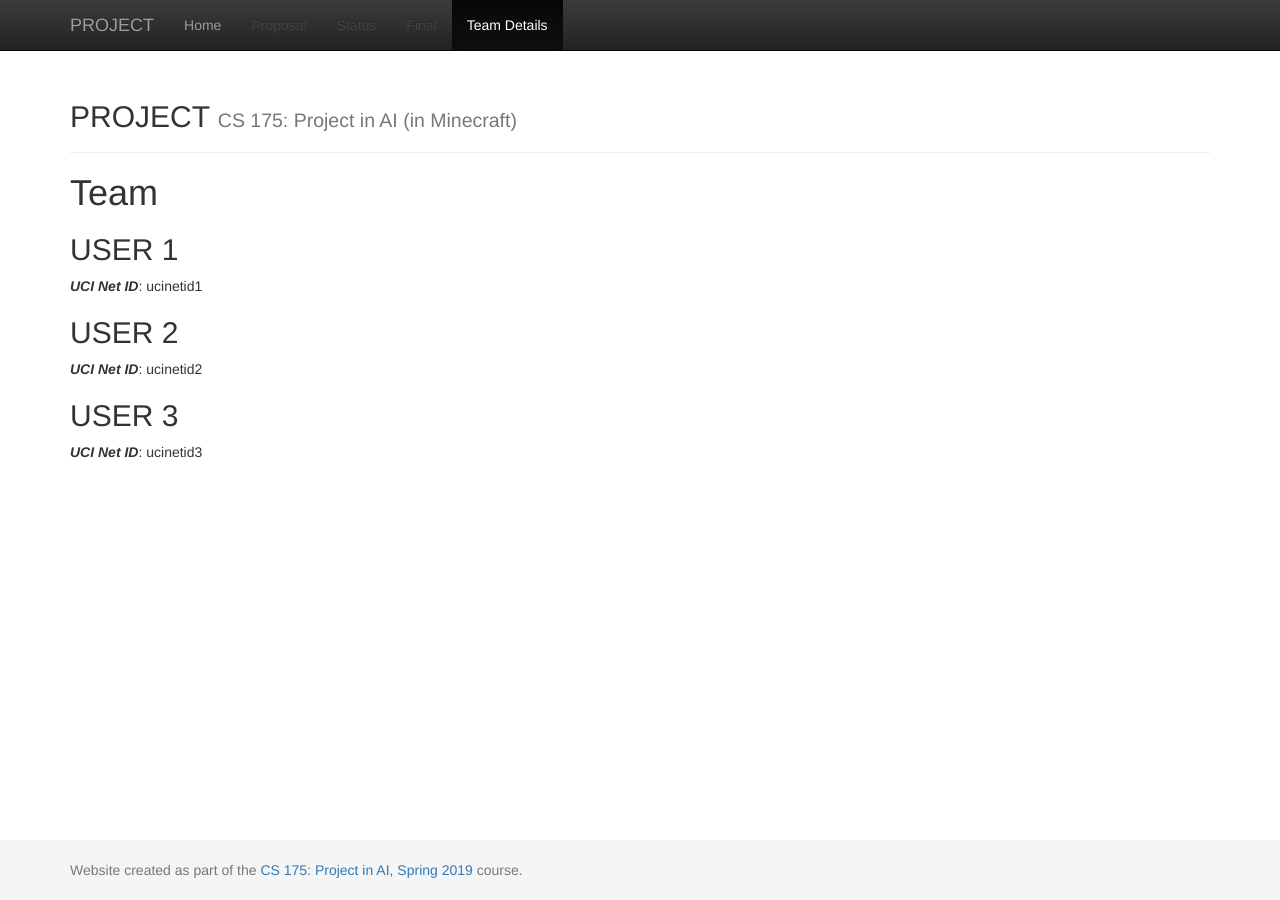
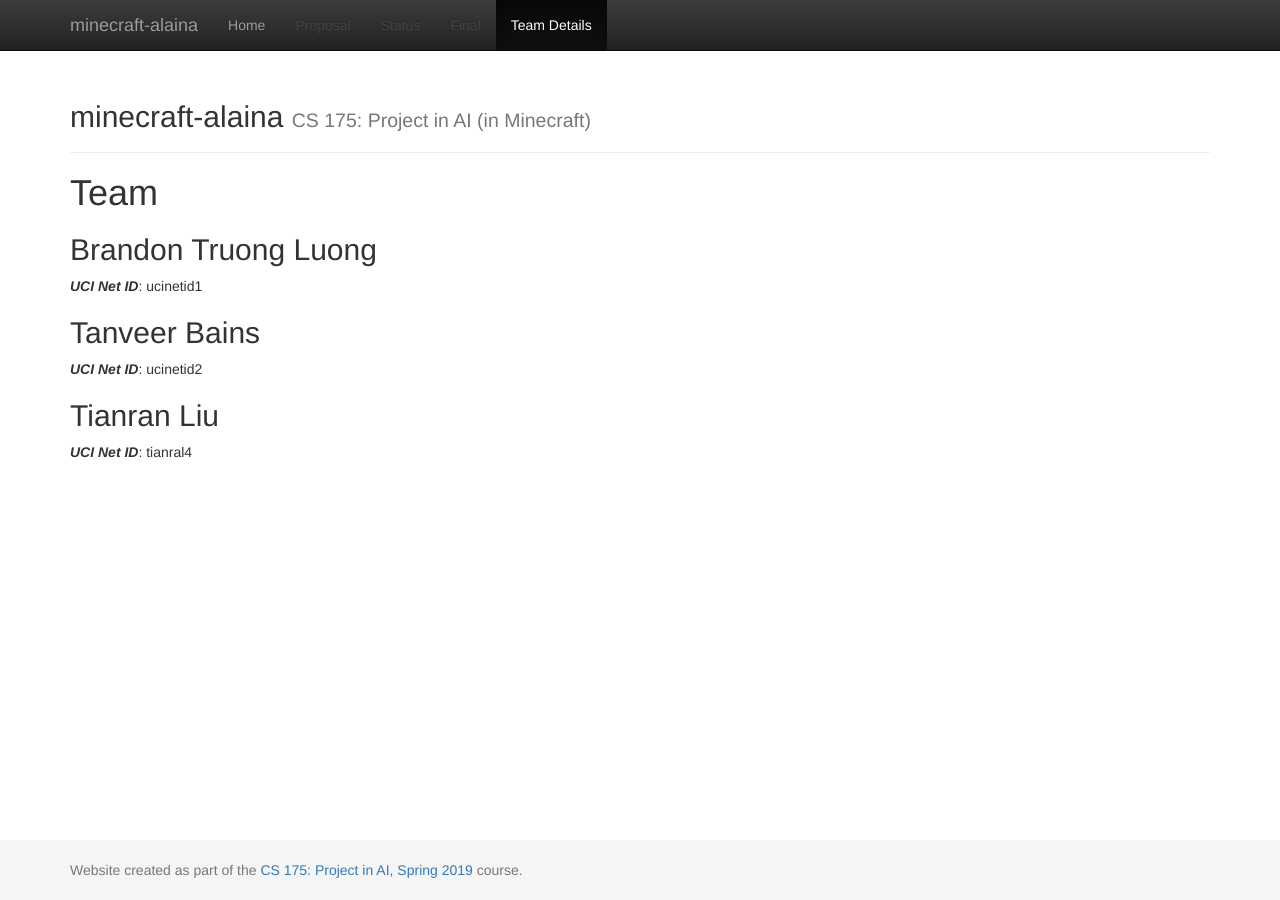
Before and after one commit to bdon1990x/minecraft-alaina, a Jekyll site: the page built from docs/team.md, in a window 1280 px wide. Built offline with Jekyll 4.4.1, drawn with Linux system fonts in a browser that asks for light colours.

Commit message:
update info

```diff
--- a/docs/_config.yml
+++ b/docs/_config.yml
@@ -1,7 +1,7 @@
 ###########
 # site.title
 
-title:    'PROJECT'
+title:    'minecraft-alaina'
 subtitle: 'CS 175: Project in AI (in Minecraft)'
 
 
--- a/docs/team.md
+++ b/docs/team.md
@@ -6,11 +6,11 @@ title:  Team
 # {{ page.title }}
 
 
-## USER 1
+## Brandon Truong Luong
 ***UCI Net ID***: ucinetid1
 
-## USER 2
+## Tanveer Bains
 ***UCI Net ID***: ucinetid2
 
-## USER 3
-***UCI Net ID***: ucinetid3
+## Tianran Liu
+***UCI Net ID***: tianral4
```
